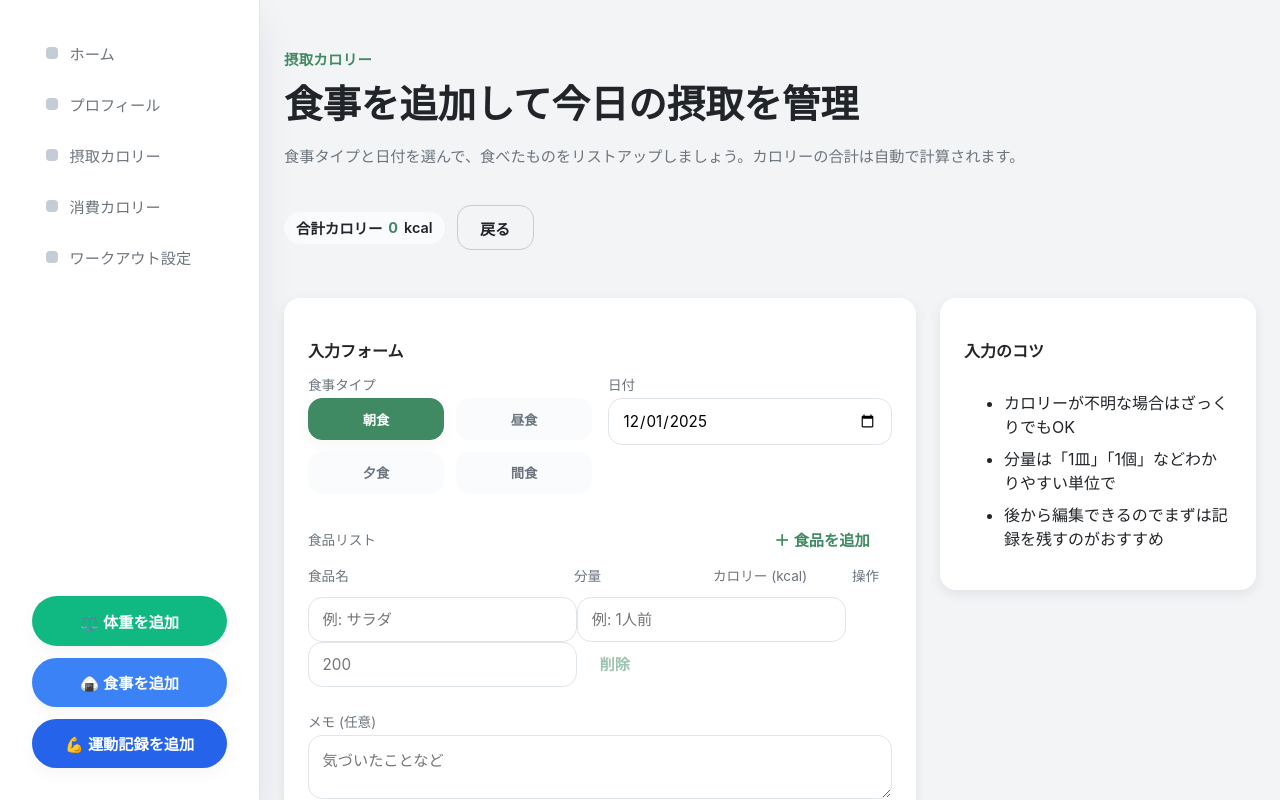
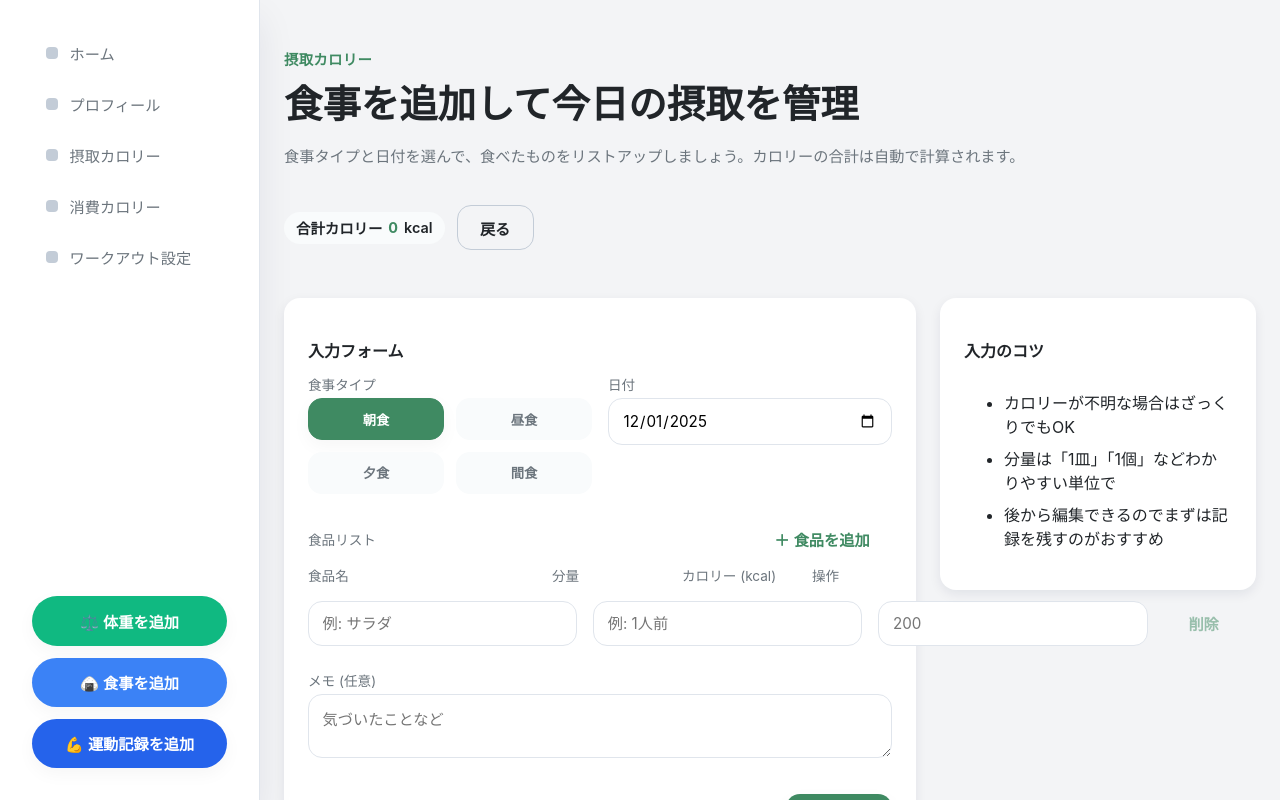
Before and after one commit to kazukittin/Daiett_App, a React app in the folder frontend/: page /meals/new in a window 1280 px wide. Shown: the top 800 px of the page. Built offline with nearby package versions, Linux system fonts and the light colour scheme; no server answers; the HTML template or start-up script is replaced by a standard one.

Commit message:
Improve food input spacing on add meal form

```diff
--- a/frontend/src/styles/global.css
+++ b/frontend/src/styles/global.css
@@ -1414,14 +1414,14 @@ a {
 .foods-table {
   display: flex;
   flex-direction: column;
-  gap: var(--spacing-sm);
+  gap: var(--spacing-md);
 }
 
 .foods-header,
-.foods-row {
-  display: grid;
-  grid-template-columns: 2fr 1fr 1fr 40px;
-  gap: var(--spacing-sm);
+.food-row {
+  display: grid;
+  grid-template-columns: 2fr 1fr 1fr 80px;
+  gap: var(--spacing-md);
   align-items: center;
 }
 
```
